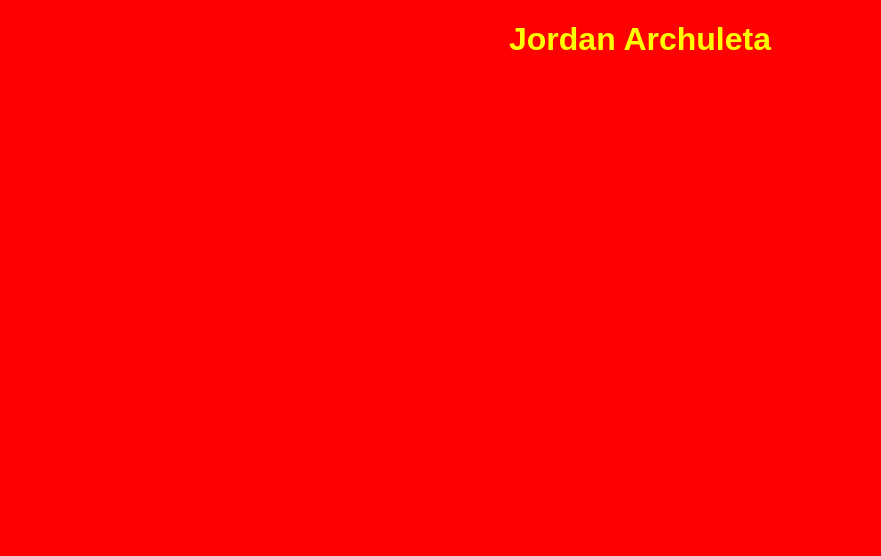
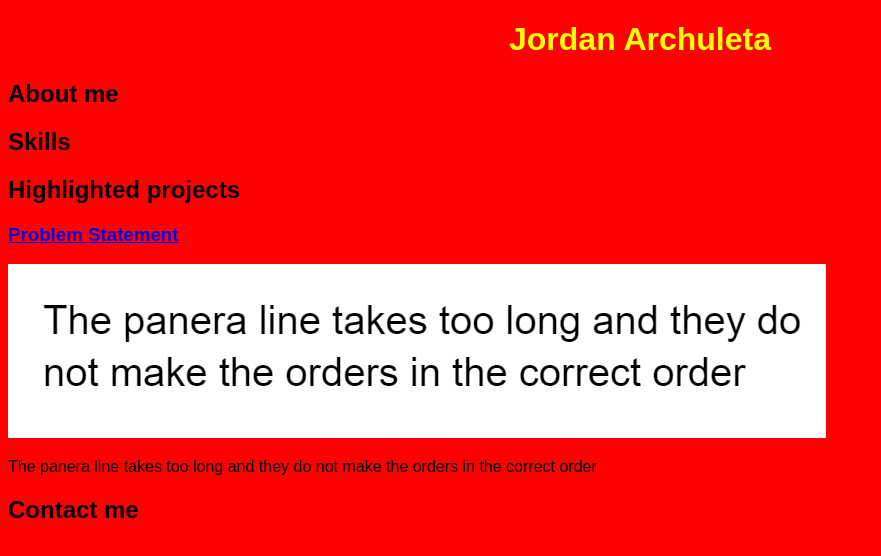
Before and after one commit to Jordanarch/Jordanarch.github.io, a plain HTML site: page index.html in a window 1280 px wide. Shown: the whole page, without its empty margins (0-881 px from the left). Drawn offline with Linux system fonts and the light colour scheme.

Commit message:
problemstatement

```diff
--- a/index.html
+++ b/index.html
@@ -6,5 +6,29 @@
 </head>
 <body>
     <h1>Jordan Archuleta</h1>
+
+    <h2>About me</h2>
+    <div class="about">
+    </div>
+
+<h2>Skills</h2>
+<div class="skills"></div>
+
+<h2>Highlighted projects</h2>
+<div class="projects">
+    <!-- Problem Statement Assignment -->
+    <section class="project">
+        <a href="Files/problem_statement.pdf">
+            <h3>Problem Statement</h3>
+        </a>
+        <a href="files/problem_statement.pdf">
+            <img src="images/real_screen_shot.png">
+        </a>
+        <p>The panera line takes too long and they do not make the orders in the correct order</p>
+    </section>
+</div>
+
+<h2>Contact me</h2><div class="contact"></div>
+
 </body>
 </html>
```
Also changed, not shown: images/real_screen_shot.png (added), 1 other file.
